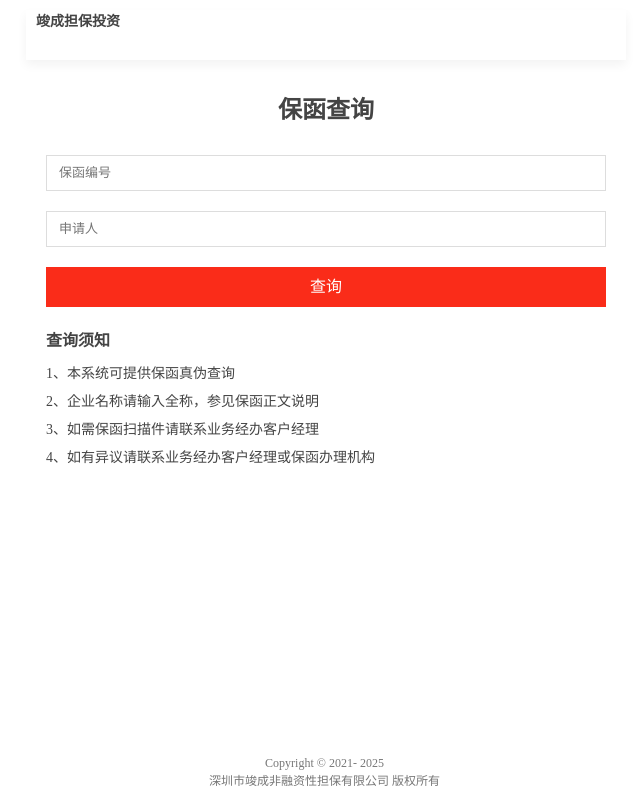
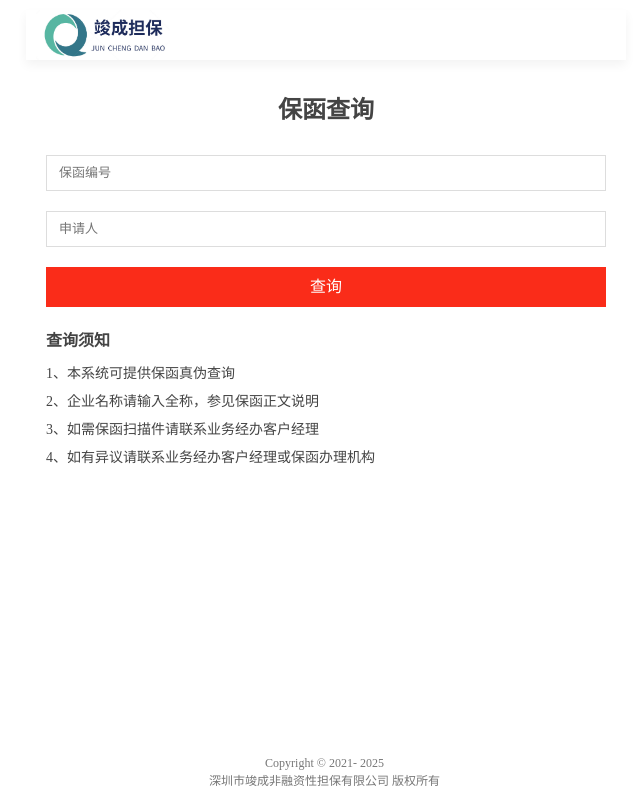
Before and after one commit to zhengzongyi/shenzhenjuncheng, a plain HTML site: page baohan/index.html in a window 1280 px wide. Shown: the whole page, without its empty margins (314-954 px from the left). Drawn offline with Linux system fonts and the light colour scheme.

Commit message:
add logo

```diff
--- a/baohan/index.css
+++ b/baohan/index.css
@@ -31,6 +31,17 @@ input, textarea, select {
   margin: 10px;
   font-weight: bold;
   font-size: 14px;
+}
+
+.page-header .logo span {
+  display: none;
+}
+
+.page-header .logo img {
+  display: block;
+  height: 50px;
+  width: 134px;
+  border: 0;
 }
 
 .page-body {
--- a/baohan/index.html
+++ b/baohan/index.html
@@ -9,7 +9,8 @@
   <div class="page-wrapper">
     <div class="page-header">
       <div class="logo">
-        竣成担保投资
+        <span>竣成担保投资</span>
+        <img src="./img/logo.jpg" alt="竣成担保投资" />
       </div>
     </div>
     <div class="page-body">
```
Also changed, not shown: baohan/img/logo.jpg (added).
